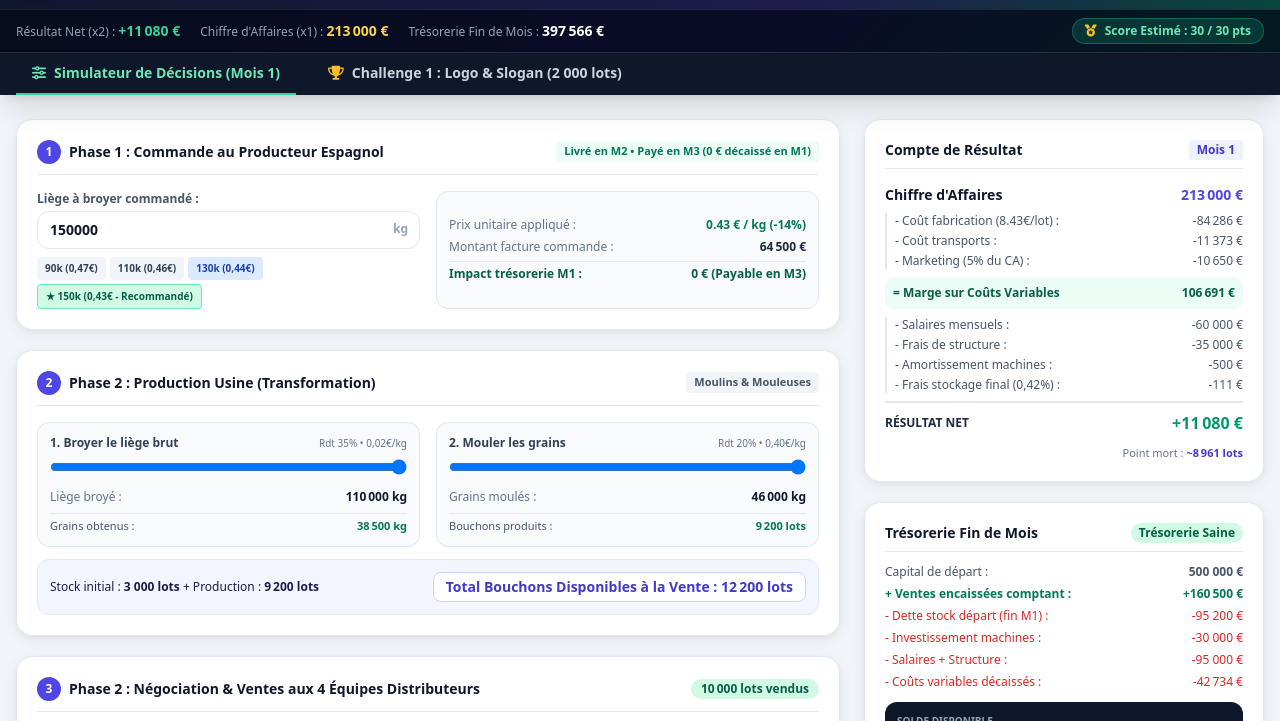
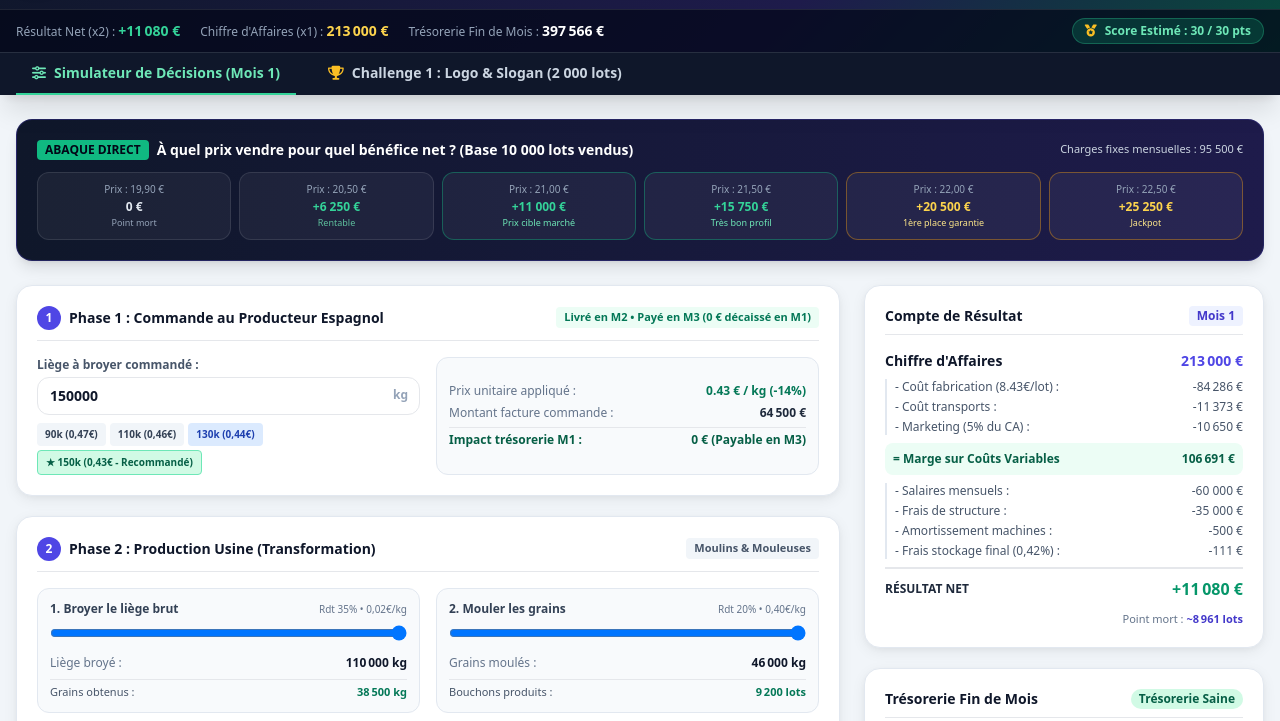
Before and after one commit to Nyl-Sauval/VeraInd., a plain HTML site: page index.html in a window 1280 px wide. Shown: the part 60-781 px from the top of the page. Drawn offline with nearby package versions, Linux system fonts and the light colour scheme.

Commit message:
feat: Ajout du bandeau abaque express prix de vente vs bénéfice net

```diff
--- a/index.html
+++ b/index.html
@@ -101,6 +101,51 @@
     <!-- ONGLET 1 : SIMULATEUR COMPLET & DIRECT EN 3 ÉTAPES -->
     <!-- ========================================================= -->
     <div id="tab-simulation" class="tab-content space-y-6">
+
+      <!-- ABAQUE EXPRESS PRIX -> BÉNÉFICE -->
+      <div class="bg-gradient-to-r from-slate-900 to-indigo-950 text-white rounded-2xl p-5 shadow-lg border border-indigo-900/60 space-y-3">
+        <div class="flex flex-col sm:flex-row items-start sm:items-center justify-between gap-2">
+          <div class="flex items-center space-x-2">
+            <span class="bg-emerald-500 text-slate-950 font-black px-2 py-0.5 rounded text-xs">ABAQUE DIRECT</span>
+            <h3 class="text-sm font-bold text-white">À quel prix vendre pour quel bénéfice net ? (Base 10 000 lots vendus)</h3>
+          </div>
+          <span class="text-[11px] text-slate-300">Charges fixes mensuelles : 95 500 €</span>
+        </div>
+
+        <!-- GRILLE COMPARATIVE PRIX / BÉNÉFICE -->
+        <div class="grid grid-cols-2 sm:grid-cols-6 gap-2 text-center text-xs">
+          <div class="bg-white/5 border border-white/10 p-2 rounded-xl">
+            <div class="text-[10px] text-slate-400">Prix : 19,90 €</div>
+            <div class="font-black text-slate-200 mt-0.5">0 €</div>
+            <div class="text-[9px] text-slate-400">Point mort</div>
+          </div>
+          <div class="bg-white/5 border border-white/10 p-2 rounded-xl">
+            <div class="text-[10px] text-slate-400">Prix : 20,50 €</div>
+            <div class="font-black text-emerald-400 mt-0.5">+6 250 €</div>
+            <div class="text-[9px] text-emerald-300/80">Rentable</div>
+          </div>
+          <div class="bg-white/5 border border-emerald-500/40 p-2 rounded-xl bg-emerald-500/10">
+            <div class="text-[10px] text-slate-400">Prix : 21,00 €</div>
+            <div class="font-black text-emerald-400 mt-0.5">+11 000 €</div>
+            <div class="text-[9px] text-emerald-300">Prix cible marché</div>
+          </div>
+          <div class="bg-white/5 border border-emerald-500/40 p-2 rounded-xl bg-emerald-500/10">
+            <div class="text-[10px] text-slate-400">Prix : 21,50 €</div>
+            <div class="font-black text-emerald-400 mt-0.5">+15 750 €</div>
+            <div class="text-[9px] text-emerald-300">Très bon profil</div>
+          </div>
+          <div class="bg-white/5 border border-amber-500/40 p-2 rounded-xl bg-amber-500/10">
+            <div class="text-[10px] text-slate-400">Prix : 22,00 €</div>
+            <div class="font-black text-amber-300 mt-0.5">+20 500 €</div>
+            <div class="text-[9px] text-amber-200">1ère place garantie</div>
+          </div>
+          <div class="bg-white/5 border border-amber-500/40 p-2 rounded-xl bg-amber-500/10">
+            <div class="text-[10px] text-slate-400">Prix : 22,50 €</div>
+            <div class="font-black text-amber-300 mt-0.5">+25 250 €</div>
+            <div class="text-[9px] text-amber-200">Jackpot</div>
+          </div>
+        </div>
+      </div>
 
       <div class="grid grid-cols-1 lg:grid-cols-3 gap-6">
 
```
